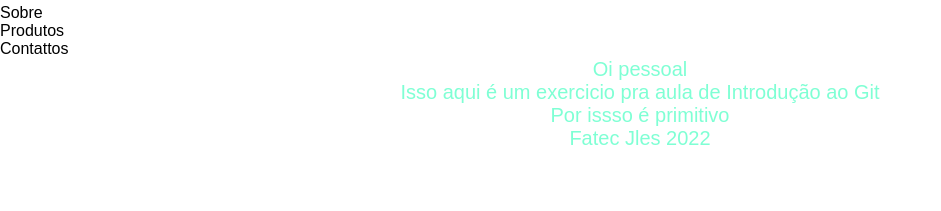
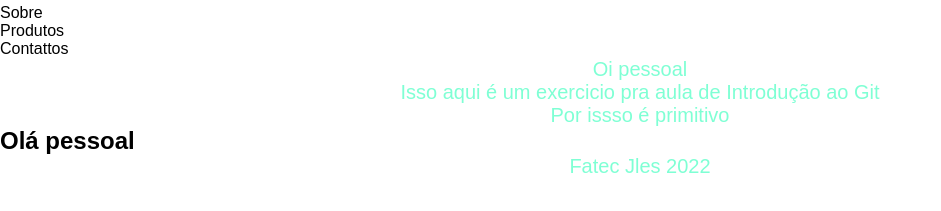
Before and after one commit to ArielleSilva/si_intro_git, a plain HTML site: page index.html in a window 1280 px wide. Shown: the part 51-262 px from the top of the page, without its empty margins (0-941 px from the left). Drawn offline with Linux system fonts and the light colour scheme.

Commit message:
Aleteração clone

```diff
--- a/index.html
+++ b/index.html
@@ -29,6 +29,7 @@
                 <p>Oi pessoal</p>
                 <p>Isso aqui é um exercicio pra aula de Introdução ao Git</p>
                 <p>Por issso é primitivo</p>
+                <h2>Olá pessoal </h2>
             </div>
         </section>
 
```
